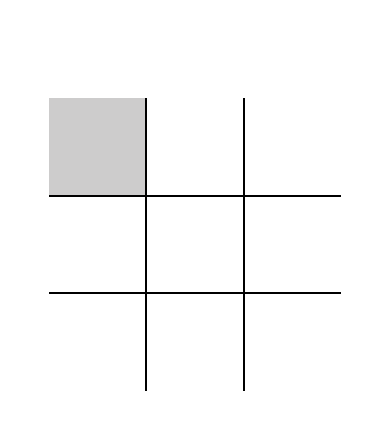
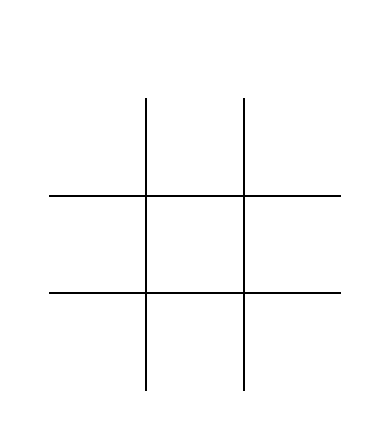
Before and after one commit to prince4panwar/TicTacToe, a plain HTML site: page index.html in a window 390 px wide. In both pictures the pointer is over the element 97 px from the left and 373 px from the top of the page. Shown: the part 226-656 px from the top of the page. Drawn offline with Linux system fonts and the light colour scheme.

Commit message:
style.css

```diff
--- a/style.css
+++ b/style.css
@@ -116,4 +116,9 @@ main{
         grid-template-rows: repeat(3, 25vw);
         /* grid-template-rows: repeat(3, minmax(0, 1fr)); */
     }
+    .column:hover{
+        /* border: 2px solid black; */
+        transition: all ease 0.5s;
+        background-color: white;
+    }
 }
```
